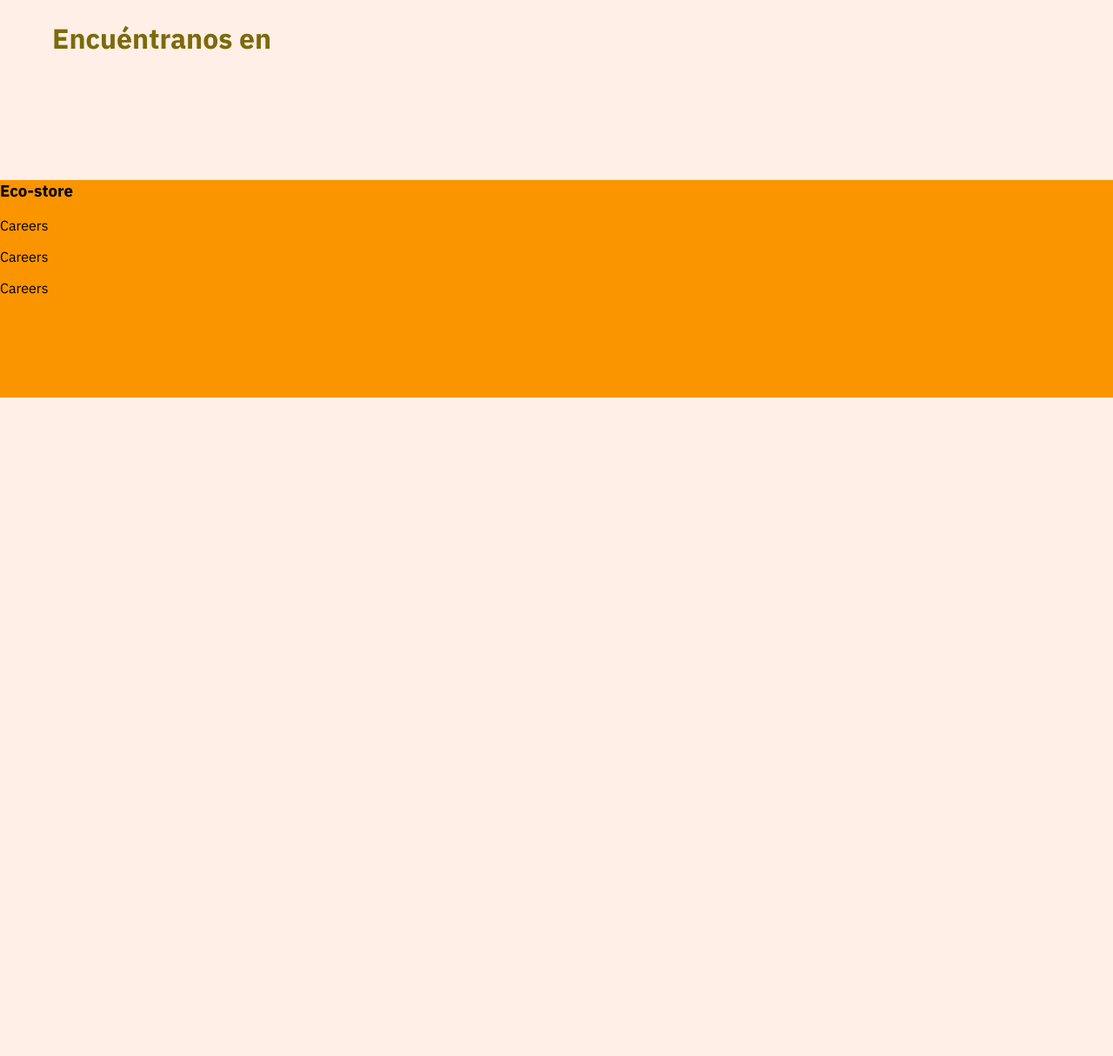
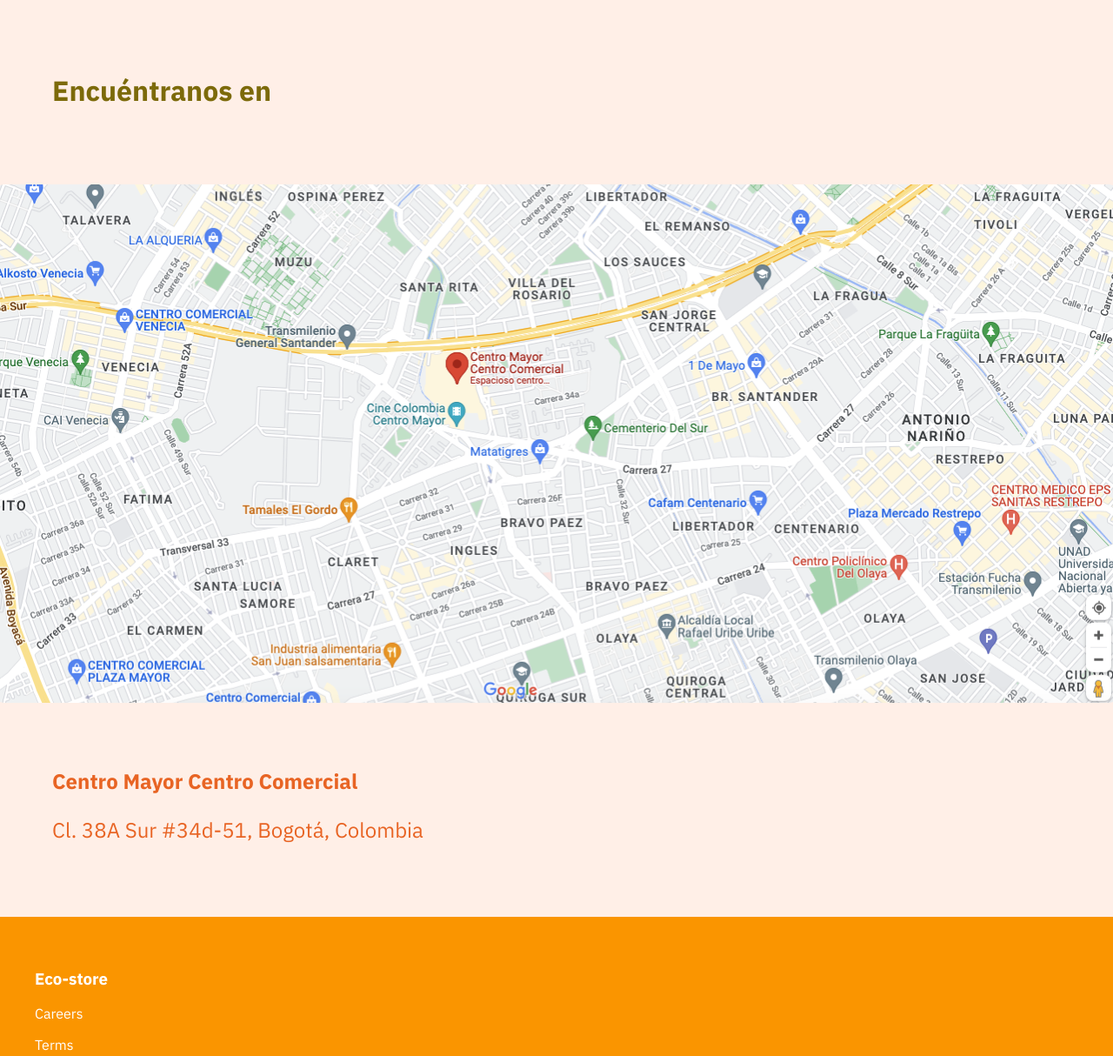
Before and after one commit to xMarioOP/landing-page-sass, a plain HTML site: page index.html in a window 1280 px wide. Shown: the part 3290-4504 px from the top of the page at 87% size. Before the commit the page ends 3747 px from the top, so only its background shows below. Drawn offline with Linux system fonts and the light colour scheme.

Commit message:
Styling footer

```diff
--- a/index.html
+++ b/index.html
@@ -324,9 +324,10 @@
             <div class="location">
                 <h2>Encuéntranos en</h2>
                 <div class="map">
-                    <img src="" alt="">
+                    <img src="assets/img/img/map.png" alt="">
                 </div>
-                <p></p>
+                <h3>Centro Mayor Centro Comercial</h3>
+                <p>Cl. 38A Sur #34d-51, Bogotá, Colombia</p>
             </div>
         </section>
     </main>
@@ -334,10 +335,12 @@
     <footer>
         <h3>Eco-store </h3>
         <p>Careers</p>
-        <p>Careers</p>
-        <p>Careers</p>
+        <p>Terms</p>
+        <p>Eco-store in</p>
         <div class="social-media">
-            <img src="" alt="">
+            <img src="/assets/img/img/instagram-logo.png" alt="">
+            <img src="/assets/img/img/twitter-logo.png" alt="">
+            <img src="assets/img/img/facebook-logo.png" alt="">
         </div>
     </footer>
 </body>
--- a/scss/main.scss
+++ b/scss/main.scss
@@ -180,10 +180,11 @@ section {
         @include flexCenter(row, space-evenly, center);
 
         .earth {
+            $text-color: #E86424;
             width: 30vw;
             display: flex;
             gap: 40px;
-            color: #E86424;
+            color: $text-color;
 
             img {
                 object-fit: cover;
@@ -224,9 +225,35 @@ section {
     }
 }
 
+.location {
+    $text-color: #E86424;
+    color: $text-color;
+
+    h2 {
+        padding: 60px 0;
+    }
+
+    h3,
+    p {
+        font-size: $paragraph-size;
+    }
+
+    .map {
+        @include flexCenter(row, center, center);
+        padding-bottom: 50px;
+    }
+}
+
 footer {
-    $background: $quaternary-color;
-    background-color: $background;
+    background-color: $quaternary-color;
     width: 100%;
-    height: 250px;
+    height: auto;
+    color: white;
+    padding: 40px;
+
+    .social-media {
+        @include flexCenter(row, center, center);
+        gap: 40px;
+        padding-bottom: 40px;
+    }
 }
```
Also changed, not shown: css/main.css, 1 other file.
